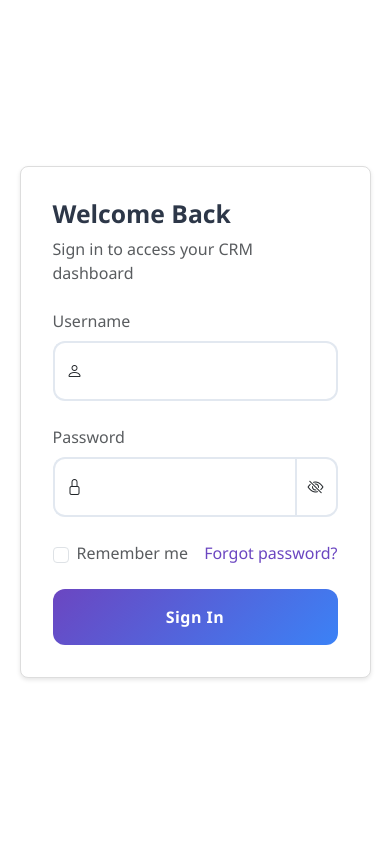
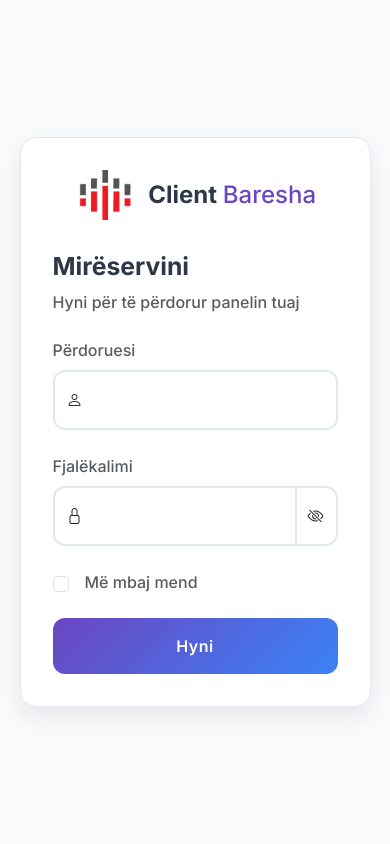
Before and after one commit to enisgjinii/client-baresha-web, a PHP site: page /login.php in a window 390 px wide. Run offline with PHP 8.4, Linux system fonts and the light colour scheme.

Commit message:
fix(login): translate error messages and labels to Albanian, enhance UI styling

```diff
--- a/login.php
+++ b/login.php
@@ -25,14 +25,14 @@ if ($_SERVER["REQUEST_METHOD"] == "POST") {
                 header("Location: dashboard.php");
                 exit();
             } else {
-                $error_message = "Invalid username or password";
+                $error_message = "Përdoruesi ose fjalëkalimi jo i saktë";
             }
         } else {
-            $error_message = "Invalid username or password";
+            $error_message = "Përdoruesi ose fjalëkalimi jo i saktë";
         }
         $stmt->close();
     } else {
-        $error_message = "System error, please try again later";
+        $error_message = "Gabim në sistem, ju lutemi provoni përsëri më vonë";
         error_log("Error preparing statement: " . $conn->error);
     }
     $conn->close();
@@ -46,17 +46,27 @@ if (isset($_SESSION['login_time']) && (time() - $_SESSION['login_time'] > 3600))
 }
 ?>
 <!DOCTYPE html>
-<html lang="en">
+<html lang="sq">
 
 <head>
     <meta charset="UTF-8">
     <meta name="viewport" content="width=device-width, initial-scale=1.0">
-    <title>CRM Login</title>
+    <title>Baresha - Hyrja</title>
     <link href="https://cdn.jsdelivr.net/npm/bootstrap@5.3.0-alpha1/dist/css/bootstrap.min.css" rel="stylesheet">
     <link rel="stylesheet" href="https://cdn.jsdelivr.net/npm/bootstrap-icons@1.8.1/font/bootstrap-icons.css">
+    <link rel="preconnect" href="https://fonts.googleapis.com">
+    <link rel="preconnect" href="https://fonts.gstatic.com" crossorigin>
+    <link href="https://fonts.googleapis.com/css2?family=Inter:ital,opsz,wght@0,14..32,100..900;1,14..32,100..900&display=swap" rel="stylesheet">
     <style>
+        * {
+            font-family: "Inter", sans-serif;
+            font-optical-sizing: auto;
+            font-weight: 500;
+            font-style: normal;
+        }
+
         body {
-            background: #fff;
+            background-color: #f9fafb;
             min-height: 100vh;
             display: flex;
             align-items: center;
@@ -67,11 +77,12 @@ if (isset($_SESSION['login_time']) && (time() - $_SESSION['login_time'] > 3600))
 
         .login-container {
             background-color: #fff;
-            border-radius: 8px;
-            border: 1px solid #ddd;
-            box-shadow: 0 2px 4px rgba(0, 0, 0, 0.1);
+            border-radius: 16px;
+            border: 1px solid #e2e8f0;
+            box-shadow: 0 10px 25px rgba(0, 0, 0, 0.08);
             max-width: 1000px;
             width: 95%;
+            animation: fadeInUp 0.8s ease forwards;
         }
 
         .login-form {
@@ -174,6 +217,29 @@ if (isset($_SESSION['login_time']) && (time() - $_SESSION['login_time'] > 3600))
             backdrop-filter: blur(4px);
         }
 
+        .logo-container {
+            display: flex;
+            align-items: center;
+            margin-bottom: 2rem;
+        }
+
+        .logo-container img {
+            height: 50px;
+            width: auto;
+            margin-right: 15px;
+        }
+
+        .logo-text {
+            font-weight: 700;
+            margin-bottom: 0;
+            color: #2D3748;
+            font-size: 1.5rem;
+        }
+
+        .logo-text span {
+            color: #6B46C1;
+        }
+
         @media (max-width: 768px) {
             .login-container {
                 width: 90%;
@@ -183,6 +249,25 @@ if (isset($_SESSION['login_time']) && (time() - $_SESSION['login_time'] > 3600))
             .login-form {
                 padding: 2rem;
             }
+
+            .logo-container {
+                justify-content: center;
+            }
+        }
+
+        .form-label {
+            font-weight: 500;
+        }
+
+        .form-floating-text {
+            position: absolute;
+            top: 20%;
+            left: 10%;
+            color: #6B46C1;
+            font-weight: 700;
+            font-size: 2rem;
+            text-shadow: 0 2px 10px rgba(107, 70, 193, 0.2);
+            z-index: 2;
         }
     </style>
 </head>
@@ -191,9 +276,14 @@ if (isset($_SESSION['login_time']) && (time() - $_SESSION['login_time'] > 3600))
     <div class="login-container">
         <div class="row g-0">
             <div class="col-lg-6 login-form">
+                <div class="logo-container">
+                    <img src="img/brand-icon.png" alt="Logo e Kompanisë" class="img-fluid">
+                    <h3 class="logo-text">Client <span>Baresha</span></h3>
+                </div>
+
                 <div class="mb-4">
-                    <h2 class="fw-bold" style="color: #2D3748;">Welcome Back</h2>
-                    <p class="text-muted">Sign in to access your CRM dashboard</p>
+                    <h2 class="fw-bold" style="color: #2D3748;">Mirëservini</h2>
+                    <p class="text-muted">Hyni për të përdorur panelin tuaj</p>
                 </div>
                 <?php if (!empty($error_message)): ?>
                     <div class="alert alert-danger d-flex align-items-center" role="alert">
@@ -201,9 +291,9 @@ if (isset($_SESSION['login_time']) && (time() - $_SESSION['login_time'] > 3600))
                         <?php echo $error_message; ?>
                     </div>
                 <?php endif; ?>
-                <form method="POST" action="<?php echo htmlspecialchars($_SERVER["PHP_SELF"]); ?>">
+                <form method="POST" action="<?php echo htmlspecialchars($_SERVER["PHP_SELF"]); ?>" class="needs-validation" novalidate>
                     <div class="mb-4">
-                        <label for="perdoruesi" class="form-label text-muted mb-2">Username</label>
+                        <label for="perdoruesi" class="form-label text-muted mb-2">Përdoruesi</label>
                         <div class="input-group">
                             <span class="input-group-text border-end-0">
                                 <i class="bi bi-person"></i>
@@ -213,13 +303,13 @@ if (isset($_SESSION['login_time']) && (time() - $_SESSION['login_time'] > 3600))
                         </div>
                     </div>
                     <div class="mb-4">
-                        <label for="password" class="form-label text-muted mb-2">Password</label>
+                        <label for="password" class="form-label text-muted mb-2">Fjalëkalimi</label>
                         <div class="input-group">
                             <span class="input-group-text border-end-0">
                                 <i class="bi bi-lock"></i>
                             </span>
                             <input type="password" class="form-control border-start-0" id="password" name="password" required>
-                            <span class="input-group-text border-start-0" id="togglePassword">
+                            <span class="input-group-text border-start-0" id="togglePassword" style="cursor: pointer;">
                                 <i class="bi bi-eye-slash"></i>
                             </span>
                         </div>
@@ -227,21 +317,27 @@ if (isset($_SESSION['login_time']) && (time() - $_SESSION['login_time'] > 3600))
                     <div class="mb-4 d-flex justify-content-between align-items-center">
                         <div class="remember-me d-flex align-items-center">
                             <input type="checkbox" id="remember" name="remember" class="form-check-input">
-                            <label for="remember" class="form-check-label text-muted">Remember me</label>
+                            <label for="remember" class="form-check-label text-muted ms-2">Më mbaj mend</label>
                         </div>
-                        <a href="recover_password.php" class="text-decoration-none" style="color: #6B46C1;">Forgot password?</a>
+                        <!-- <a href="recover_password.php" class="text-decoration-none" style="color: #6B46C1; font-weight: 500;">Keni harruar fjalëkalimin?</a> -->
                     </div>
                     <div class="d-grid gap-2">
-                        <button type="submit" class="btn btn-primary">Sign In</button>
+                        <button type="submit" class="btn btn-primary">Hyni</button>
                     </div>
                 </form>
             </div>
             <div class="col-lg-6 login-image d-none d-lg-block">
                 <div class="floating-shapes">
                     <div class="shape"></div>
+                    <div class="shape"></div>
+                    <div class="shape"></div>
+                </div>
+                <div class="form-floating-text">
+                    Client Baresha<br>
+                    <span style="font-size: 1.5rem; font-weight: 500;">Menaxhimi i Marrëdhënieve me Klientë</span>
                 </div>
                 <div class="h-100 d-flex align-items-center justify-content-center">
-                    <img src="assets/login-illustration.svg" alt="CRM Illustration" class="img-fluid p-5" style="max-width: 100%; z-index: 1;">
+                    <!-- Illustration removed -->
                 </div>
             </div>
         </div>
@@ -261,6 +357,21 @@ if (isset($_SESSION['login_time']) && (time() - $_SESSION['login_time'] > 3600))
                 icon.classList.add('bi-eye-slash');
             }
         });
+
+        // Form validation
+        (function() {
+            'use strict'
+            const forms = document.querySelectorAll('.needs-validation')
+            Array.from(forms).forEach(form => {
+                form.addEventListener('submit', event => {
+                    if (!form.checkValidity()) {
+                        event.preventDefault()
+                        event.stopPropagation()
+                    }
+                    form.classList.add('was-validated')
+                }, false)
+            })
+        })()
     </script>
 </body>
 
```
Also changed, not shown: other parts of login.php (+38 -6 lines), 1 other file.
